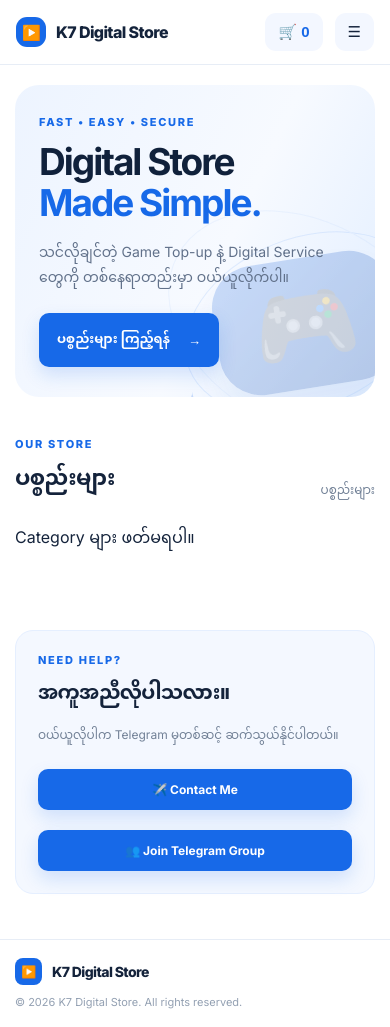
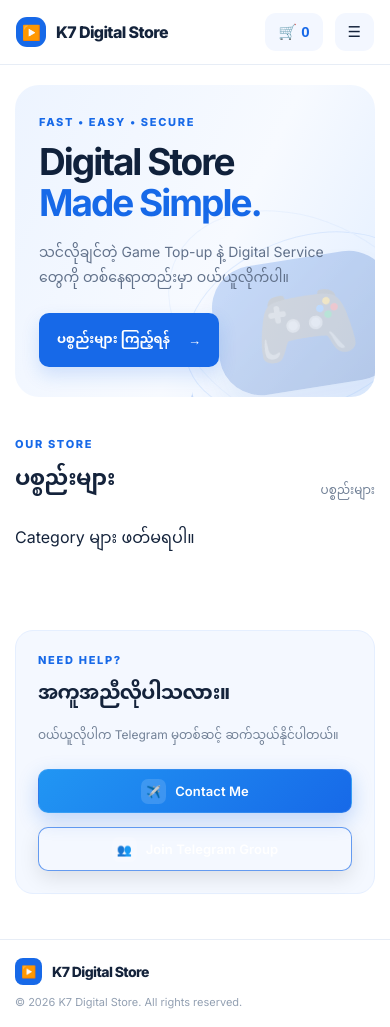
Before and after one commit to Kevin-007A/nmh-digital-store, a plain HTML site: page NMH Digital store/index.html in a window 390 px wide. Drawn offline with nearby package versions, Linux system fonts and the light colour scheme; no server answers.

Commit message:
Update index.html

```diff
--- a/NMH Digital store/index.html
+++ b/NMH Digital store/index.html
@@ -7,10 +7,145 @@
   <meta name="description" content="K7 Digital Store. Game Top-up and Digital Services.">
   <title>K7 Digital Store</title>
   <link rel="stylesheet" href="style.css">
+
+  <!-- Modern Telegram Button Style -->
+  <style>
+    /* =========================
+       MODERN TELEGRAM BUTTONS
+    ========================= */
+
+    .telegram-actions {
+      display: flex;
+      align-items: center;
+      justify-content: flex-end;
+      gap: 14px;
+      flex-wrap: wrap;
+    }
+
+    .telegram-button {
+      position: relative;
+      display: inline-flex;
+      align-items: center;
+      justify-content: center;
+      gap: 9px;
+
+      min-height: 44px;
+      padding: 0 20px;
+
+      border-radius: 10px;
+      border: 1px solid rgba(255, 255, 255, 0.10);
+
+      color: #ffffff;
+      text-decoration: none;
+
+      font-size: 13px;
+      font-weight: 600;
+      letter-spacing: 0.1px;
+
+      overflow: hidden;
+
+      transition:
+        transform 0.2s ease,
+        box-shadow 0.2s ease,
+        background 0.2s ease,
+        border-color 0.2s ease;
+    }
+
+    .telegram-button::before {
+      content: "";
+      position: absolute;
+      inset: 0;
+
+      background: linear-gradient(
+        120deg,
+        transparent 20%,
+        rgba(255, 255, 255, 0.16) 50%,
+        transparent 80%
+      );
+
+      transform: translateX(-120%);
+      transition: transform 0.5s ease;
+    }
+
+    .telegram-button:hover::before {
+      transform: translateX(120%);
+    }
+
+    .telegram-button:hover {
+      transform: translateY(-2px);
+    }
+
+    .telegram-button:active {
+      transform: translateY(0);
+    }
+
+    .telegram-icon {
+      position: relative;
+      z-index: 1;
+
+      width: 25px;
+      height: 25px;
+
+      display: inline-flex;
+      align-items: center;
+      justify-content: center;
+
+      border-radius: 7px;
+
+      background: rgba(255, 255, 255, 0.14);
+
+      font-size: 12px;
+    }
+
+    .telegram-button span:last-child {
+      position: relative;
+      z-index: 1;
+    }
+
+    /* Contact Me */
+    .contact-button {
+      background: linear-gradient(135deg, #2196f3, #1769e8);
+      box-shadow: 0 7px 20px rgba(23, 105, 232, 0.25);
+    }
+
+    .contact-button:hover {
+      background: linear-gradient(135deg, #2d9bf4, #1769e8);
+      border-color: rgba(255, 255, 255, 0.20);
+      box-shadow: 0 10px 28px rgba(23, 105, 232, 0.38);
+    }
+
+    /* Join Telegram Group */
+    .group-button {
+      background: rgba(255, 255, 255, 0.06);
+      border-color: rgba(23, 105, 232, 0.65);
+      box-shadow: 0 7px 20px rgba(0, 0, 0, 0.10);
+    }
+
+    .group-button:hover {
+      background: rgba(23, 105, 232, 0.15);
+      border-color: #1769e8;
+      box-shadow: 0 10px 28px rgba(23, 105, 232, 0.22);
+    }
+
+    /* Mobile */
+    @media (max-width: 700px) {
+      .telegram-actions {
+        width: 100%;
+        justify-content: stretch;
+        flex-direction: column;
+      }
+
+      .telegram-button {
+        width: 100%;
+      }
+    }
+  </style>
 </head>
+
 <body>
 
   <header class="topbar">
+
     <a class="brand" href="#">
       <span class="brand-mark">▶️</span>
       <span>K7 Digital Store</span>
@@ -26,109 +161,277 @@
       🛒 <span id="cartCount">0</span>
     </button>
 
-    <button class="menu-button" id="menuButton" aria-label="Open menu">☰</button>
+    <button class="menu-button" id="menuButton" aria-label="Open menu">
+      ☰
+    </button>
+
   </header>
 
+
   <main>
+
+    <!-- =========================
+         HERO
+    ========================== -->
+
     <section class="hero" id="home">
+
       <div>
-        <p class="eyebrow">FAST • EASY • SECURE</p>
-        <h1>Digital Store<br><span>Made Simple.</span></h1>
+
+        <p class="eyebrow">
+          FAST • EASY • SECURE
+        </p>
+
+        <h1>
+          Digital Store<br>
+          <span>Made Simple.</span>
+        </h1>
+
         <p class="hero-copy">
           သင်လိုချင်တဲ့ Game Top-up နဲ့ Digital Service တွေကို
           တစ်နေရာတည်းမှာ ဝယ်ယူလိုက်ပါ။
         </p>
+
         <a class="primary-button" href="#products">
-          ပစ္စည်းများ ကြည့်ရန် <span>→</span>
+          ပစ္စည်းများ ကြည့်ရန်
+          <span>→</span>
         </a>
+
       </div>
 
+
       <div class="hero-art" aria-hidden="true">
+
         <div class="orbit orbit-one"></div>
         <div class="orbit orbit-two"></div>
-        <div class="controller">🎮</div>
-        <div class="spark spark-one">✦</div>
-        <div class="spark spark-two">✧</div>
+
+        <div class="controller">
+          🎮
         </div>
+
+        <div class="spark spark-one">
+          ✦
+        </div>
+
+        <div class="spark spark-two">
+          ✧
+        </div>
+
+      </div>
+
     </section>
 
+
+    <!-- =========================
+         PRODUCTS
+    ========================== -->
+
     <section class="section" id="products">
+
       <div class="section-heading">
+
         <div>
-          <p class="eyebrow">OUR STORE</p>
-          <h2>ပစ္စည်းများ</h2>
-        </div>
-        <span class="item-total" id="itemTotal">ပစ္စည်းများ</span>
+
+          <p class="eyebrow">
+            OUR STORE
+          </p>
+
+          <h2>
+            ပစ္စည်းများ
+          </h2>
+
         </div>
 
-      <div class="filters" id="filters">
-        <button class="filter active" data-filter="all">အားလုံး</button>
-        <button class="filter" data-filter="game">Game Top-up</button>
-        <button class="filter" data-filter="digital">Digital Service</button>
+        <span class="item-total" id="itemTotal">
+          ပစ္စည်းများ
+        </span>
+
       </div>
 
+
+      <div class="filters" id="filters">
+
+        <button class="filter active" data-filter="all">
+          အားလုံး
+        </button>
+
+        <button class="filter" data-filter="game">
+          Game Top-up
+        </button>
+
+        <button class="filter" data-filter="digital">
+          Digital Service
+        </button>
+
+      </div>
+
+
       <div class="product-list" id="productList"></div>
+
     </section>
 
+
+    <!-- =========================
+         CONTACT
+    ========================== -->
+
     <section class="contact" id="contact">
+
       <div>
-        <p class="eyebrow">NEED HELP?</p>
-        <h2>အကူအညီလိုပါသလား။</h2>
-        <p>ဝယ်ယူလိုပါက Telegram မှတစ်ဆင့် ဆက်သွယ်နိုင်ပါတယ်။</p>
+
+        <p class="eyebrow">
+          NEED HELP?
+        </p>
+
+        <h2>
+          အကူအညီလိုပါသလား။
+        </h2>
+
+        <p>
+          ဝယ်ယူလိုပါက Telegram မှတစ်ဆင့် ဆက်သွယ်နိုင်ပါတယ်။
+        </p>
+
       </div>
 
-      <a class="telegram-button"
+
+      <!-- Modern Telegram Buttons -->
+
+      <div class="telegram-actions">
+
+        <!-- Contact Me -->
+        <a
+          class="telegram-button contact-button"
           href="https://t.me/Kevin676969"
           target="_blank"
-         rel="noopener">
-        ✈️ Contact Me
+          rel="noopener"
+        >
+          <span class="telegram-icon">
+            ✈️
+          </span>
+
+          <span>
+            Contact Me
+          </span>
         </a>
 
-      <a class="telegram-button"
+
+        <!-- Join Telegram Group -->
+        <!-- YourGroupLink နေရာမှာ သင့် Group Link ထည့်ပါ -->
+
+        <a
+          class="telegram-button group-button"
           href="https://t.me/+hwj3y-ZcWeEwODFh"
           target="_blank"
-         rel="noopener">
-        👥 Join Telegram Group
+          rel="noopener"
+        >
+          <span class="telegram-icon">
+            👥
+          </span>
+
+          <span>
+            Join Telegram Group
+          </span>
         </a>
+
+      </div>
+
     </section>
+
   </main>
 
+
+  <!-- =========================
+       FOOTER
+  ========================== -->
+
   <footer>
+
     <a class="brand footer-brand" href="#">
-      <span class="brand-mark">▶️</span>
-      <span>K7 Digital Store</span>
+
+      <span class="brand-mark">
+        ▶️
+      </span>
+
+      <span>
+        K7 Digital Store
+      </span>
+
     </a>
-    <span>© 2026 K7 Digital Store. All rights reserved.</span>
+
+    <span>
+      © 2026 K7 Digital Store. All rights reserved.
+    </span>
+
   </footer>
 
-  <!-- ORDER MODAL -->
-  <div class="modal-overlay" id="orderModal" aria-hidden="true">
-    <div class="order-modal"
+
+  <!-- =========================
+       ORDER MODAL
+  ========================== -->
+
+  <div
+    class="modal-overlay"
+    id="orderModal"
+    aria-hidden="true"
+  >
+
+    <div
+      class="order-modal"
       role="dialog"
       aria-modal="true"
-         aria-labelledby="orderTitle">
+      aria-labelledby="orderTitle"
+    >
 
-      <button class="modal-close"
+      <button
+        class="modal-close"
         id="closeOrderModal"
         type="button"
-              aria-label="Close">×</button>
+        aria-label="Close"
+      >
+        ×
+      </button>
 
-      <p class="eyebrow">K7 DIGITAL STORE ORDER</p>
-      <h2 id="orderTitle">Order တင်ရန်</h2>
+
+      <p class="eyebrow">
+        K7 DIGITAL STORE ORDER
+      </p>
+
+      <h2 id="orderTitle">
+        Order တင်ရန်
+      </h2>
+
       <p class="modal-description">
         အောက်ပါအချက်အလက်များကို ဖြည့်သွင်းပေးပါ။
       </p>
 
+
       <div class="selected-product">
+
         <div>
-          <span class="selected-label">ရွေးချယ်ထားသောပစ္စည်း</span>
-          <strong id="selectedProductName">Product</strong>
-        </div>
-        <strong id="selectedProductPrice">Ks0</strong>
+
+          <span class="selected-label">
+            ရွေးချယ်ထားသောပစ္စည်း
+          </span>
+
+          <strong id="selectedProductName">
+            Product
+          </strong>
+
         </div>
 
+        <strong id="selectedProductPrice">
+          Ks0
+        </strong>
+
+      </div>
+
+
       <form id="orderForm">
-        <label for="customerName">အမည်</label>
+
+        <label for="customerName">
+          အမည်
+        </label>
+
         <input
           id="customerName"
           name="customer_name"
@@ -137,7 +440,12 @@
           maxlength="100"
           required
         >
-<label for="customerPhone">ဖုန်းနံပါတ်</label>
+
+
+        <label for="customerPhone">
+          ဖုန်းနံပါတ်
+        </label>
+
         <input
           id="customerPhone"
           name="customer_phone"
@@ -147,7 +455,11 @@
           required
         >
 
-        <label for="playerId">Player ID / Account ID</label>
+
+        <label for="playerId">
+          Player ID / Account ID
+        </label>
+
         <input
           id="playerId"
           name="player_id"
@@ -157,27 +469,61 @@
           required
         >
 
+
         <p class="form-note">
-          Order တင်ပြီးပါက Telegram မှတဆင့်ပြန်လည်ဆက်သွယ်ပေးပါ။ အချက်အလက်များကို စစ်ဆေးပေးပါမည်။
-
+          Order တင်ပြီးပါက Telegram မှတဆင့်ပြန်လည်ဆက်သွယ်ပေးပါ။
+          အချက်အလက်များကို စစ်ဆေးပေးပါမည်။
         </p>
 
-        <button class="submit-order" id="submitOrder" type="submit">
+
+        <button
+          class="submit-order"
+          id="submitOrder"
+          type="submit"
+        >
           Order တင်မည်
         </button>
 
-        <button class="cancel-order" id="cancelOrder" type="button">
+
+        <button
+          class="cancel-order"
+          id="cancelOrder"
+          type="button"
+        >
           ပြန်သွားမည်
         </button>
 
-        <p class="order-message" id="orderMessage" role="status"></p>
+
+        <p
+          class="order-message"
+          id="orderMessage"
+          role="status"
+        ></p>
+
       </form>
-    </div>
+
     </div>
 
-  <div class="toast" id="toast" role="status"></div>
+  </div>
+
+
+  <!-- =========================
+       TOAST
+  ========================== -->
+
+  <div
+    class="toast"
+    id="toast"
+    role="status"
+  ></div>
+
+
+  <!-- =========================
+       SCRIPTS
+  ========================== -->
 
   <script src="https://cdn.jsdelivr.net/npm/@supabase/supabase-js@2"></script>
+
   <script src="script.js"></script>
 
 </body>
```
Lines whose indentation alone changed are shown as unchanged.
